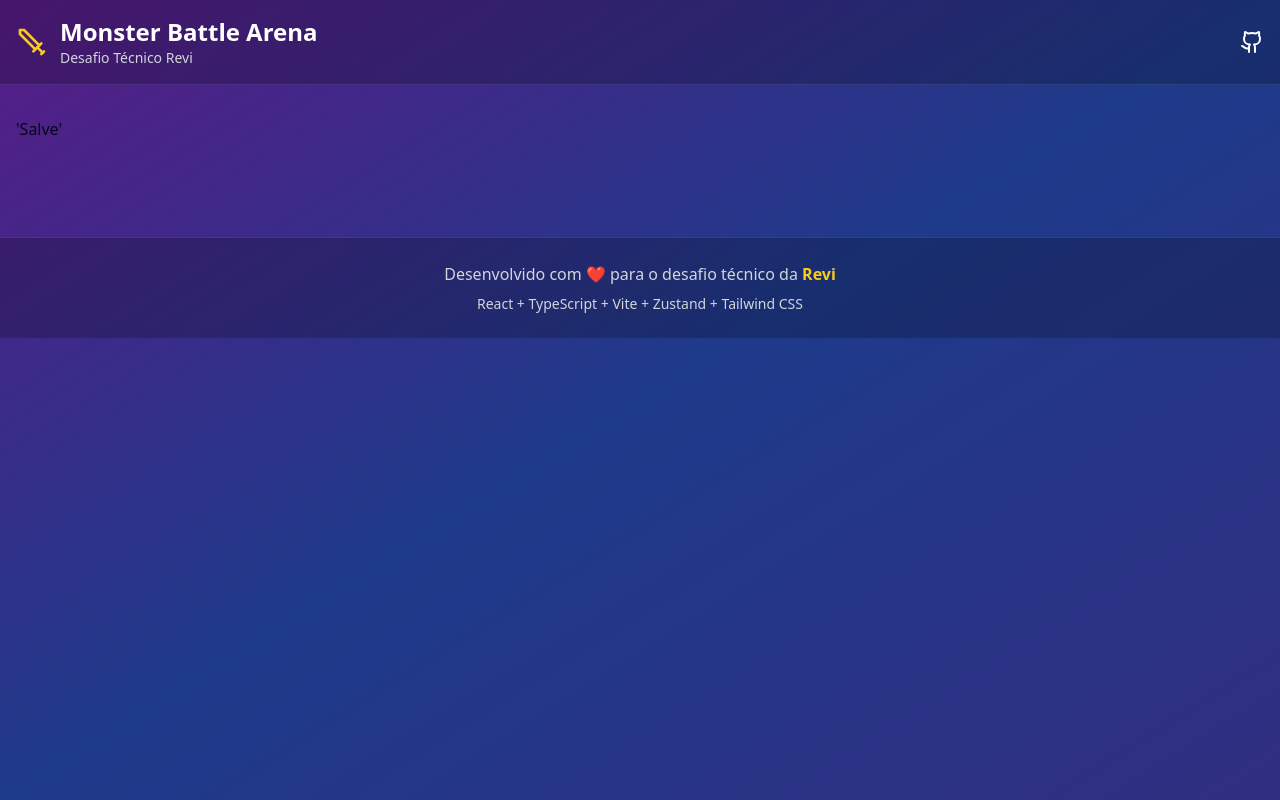
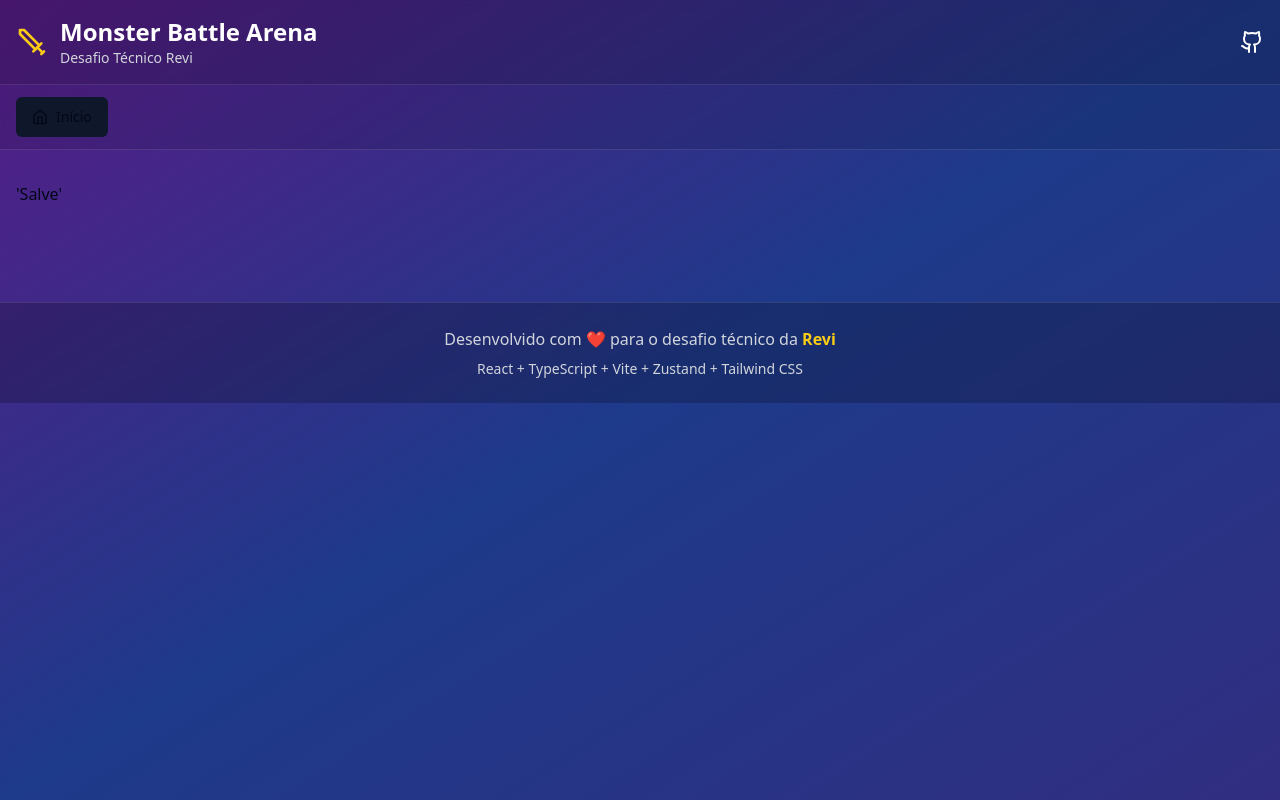
Before and after one commit to micaelvitor/reactMonsterBattle, a React (Vite) app: page / in a window 1280 px wide. Built offline with nearby package versions, Linux system fonts and the light colour scheme; the HTML template or start-up script is replaced by a standard one.

Commit message:
feat: component button + navigation

```diff
--- a/package.json
+++ b/package.json
@@ -14,6 +14,7 @@
     "@radix-ui/react-scroll-area": "^1.0.5",
     "@radix-ui/react-select": "^2.0.0",
     "@radix-ui/react-separator": "^1.0.3",
+    "@radix-ui/react-slot": "^1.2.3",
     "@radix-ui/react-tabs": "^1.0.4",
     "class-variance-authority": "^0.7.0",
     "clsx": "^2.0.0",
--- a/src/components/Layout.tsx
+++ b/src/components/Layout.tsx
@@ -1,12 +1,23 @@
 import type { ReactNode } from "react"
 import { Link } from "react-router-dom"
-import { Sword, Github } from "lucide-react"
+import { Sword, Github, Home } from "lucide-react"
+import { Button } from "./ui/Button"
 
 interface LayoutProps {
   children: ReactNode
 }
 
 export function Layout({ children }: LayoutProps) {
+
+    const navigation = [
+    {
+      name: "Início",
+      href: "/",
+      icon: Home,
+      current: location.pathname === "/",
+    },
+  ]
+
   return (
     <div className="min-h-screen bg-gradient-to-br from-purple-900 via-blue-900 to-indigo-900">
       {/* Header */}
@@ -33,6 +44,30 @@
         </div>
       </header>
 
+      {/* Navigation */}
+      <nav className="border-b border-white/10 bg-black/10 backdrop-blur-sm">
+        <div className="container mx-auto px-4 py-3">
+          <div className="flex flex-wrap gap-2 justify-center md:justify-start">
+            {navigation.map((item) => {
+              const Icon = item.icon
+              return (
+                <Button
+                  key={item.name}
+                  asChild
+                  variant={item.current ? "default" : "ghost"}
+                  className={`"bg-white/20 text-white" : "text-gray-300 hover:text-white hover:bg-white/10"`}
+                >
+                  <Link to={item.href} className="flex items-center gap-2">
+                    <Icon className="w-4 h-4" />
+                    {item.name}
+                  </Link>
+                </Button>
+              )
+            })}
+          </div>
+        </div>
+      </nav>
+
       {/* Main Content */}
       <main className="container mx-auto px-4 py-8">{children}</main>
 
--- /dev/null
+++ b/src/components/ui/Button.tsx
@@ -0,0 +1,46 @@
+import * as React from "react"
+import { Slot } from "@radix-ui/react-slot"
+import { cva, type VariantProps } from "class-variance-authority"
+import { cn } from "../../lib/utils"
+
+const buttonVariants = cva(
+  "inline-flex items-center justify-center whitespace-nowrap rounded-md text-sm font-medium ring-offset-background transition-colors focus-visible:outline-none focus-visible:ring-2 focus-visible:ring-ring focus-visible:ring-offset-2 disabled:pointer-events-none disabled:opacity-50",
+  {
+    variants: {
+      variant: {
+        default: "bg-primary text-primary-foreground hover:bg-primary/90",
+        destructive: "bg-destructive text-destructive-foreground hover:bg-destructive/90",
+        outline: "border border-input bg-background hover:bg-accent hover:text-accent-foreground",
+        secondary: "bg-secondary text-secondary-foreground hover:bg-secondary/80",
+        ghost: "hover:bg-accent hover:text-accent-foreground",
+        link: "text-primary underline-offset-4 hover:underline",
+      },
+      size: {
+        default: "h-10 px-4 py-2",
+        sm: "h-9 rounded-md px-3",
+        lg: "h-11 rounded-md px-8",
+        icon: "h-10 w-10",
+      },
+    },
+    defaultVariants: {
+      variant: "default",
+      size: "default",
+    },
+  },
+)
+
+export interface ButtonProps
+  extends React.ButtonHTMLAttributes<HTMLButtonElement>,
+    VariantProps<typeof buttonVariants> {
+  asChild?: boolean
+}
+
+const Button = React.forwardRef<HTMLButtonElement, ButtonProps>(
+  ({ className, variant, size, asChild = false, ...props }, ref) => {
+    const Comp = asChild ? Slot : "button"
+    return <Comp className={cn(buttonVariants({ variant, size, className }))} ref={ref} {...props} />
+  },
+)
+Button.displayName = "Button"
+
+export { Button, buttonVariants }
--- /dev/null
+++ b/src/lib/utils.ts
@@ -0,0 +1,6 @@
+import { type ClassValue, clsx } from "clsx"
+import { twMerge } from "tailwind-merge"
+
+export function cn(...inputs: ClassValue[]) {
+  return twMerge(clsx(inputs))
+}
```
Also changed, not shown: 1 other file (tests, documents, lock files or other folders).
